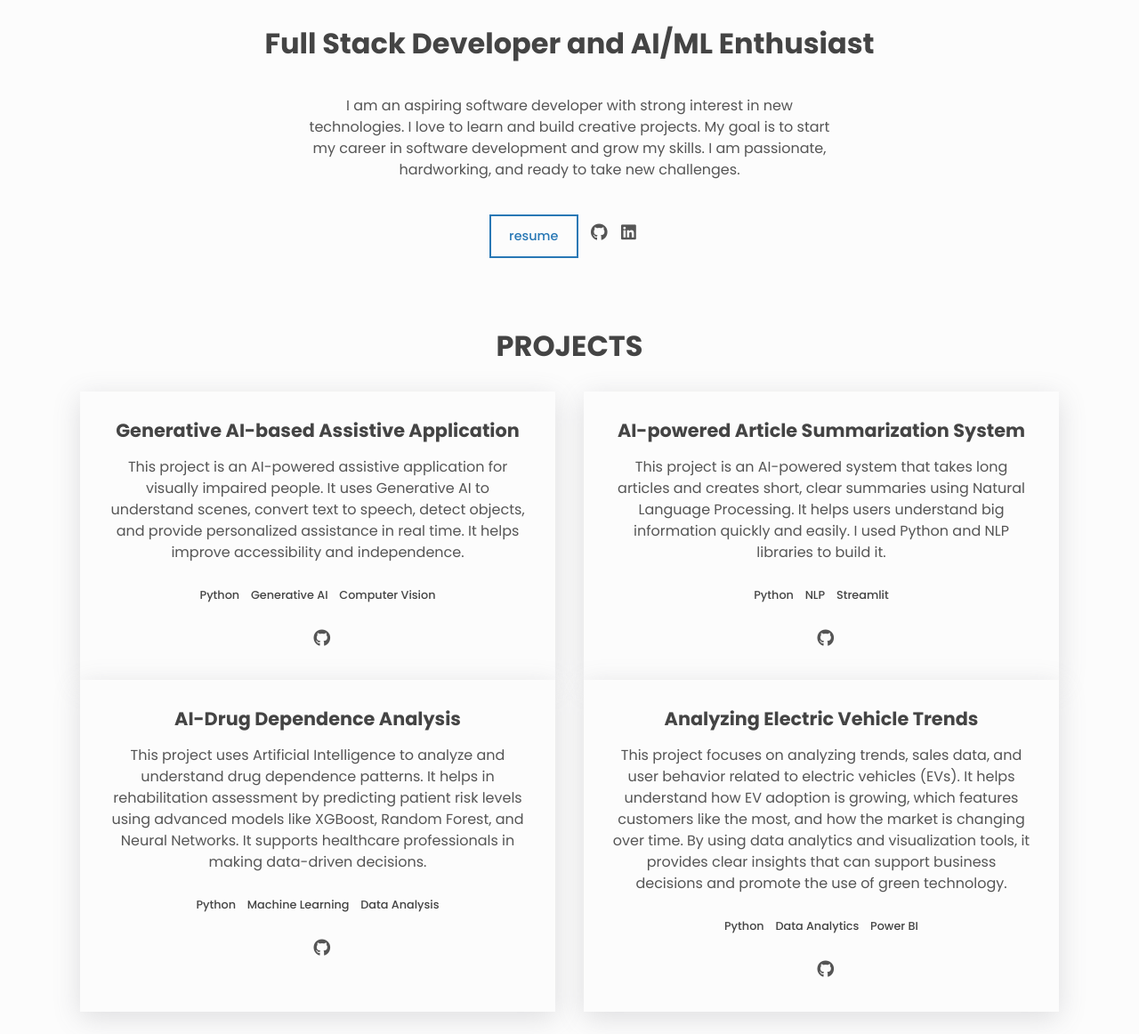
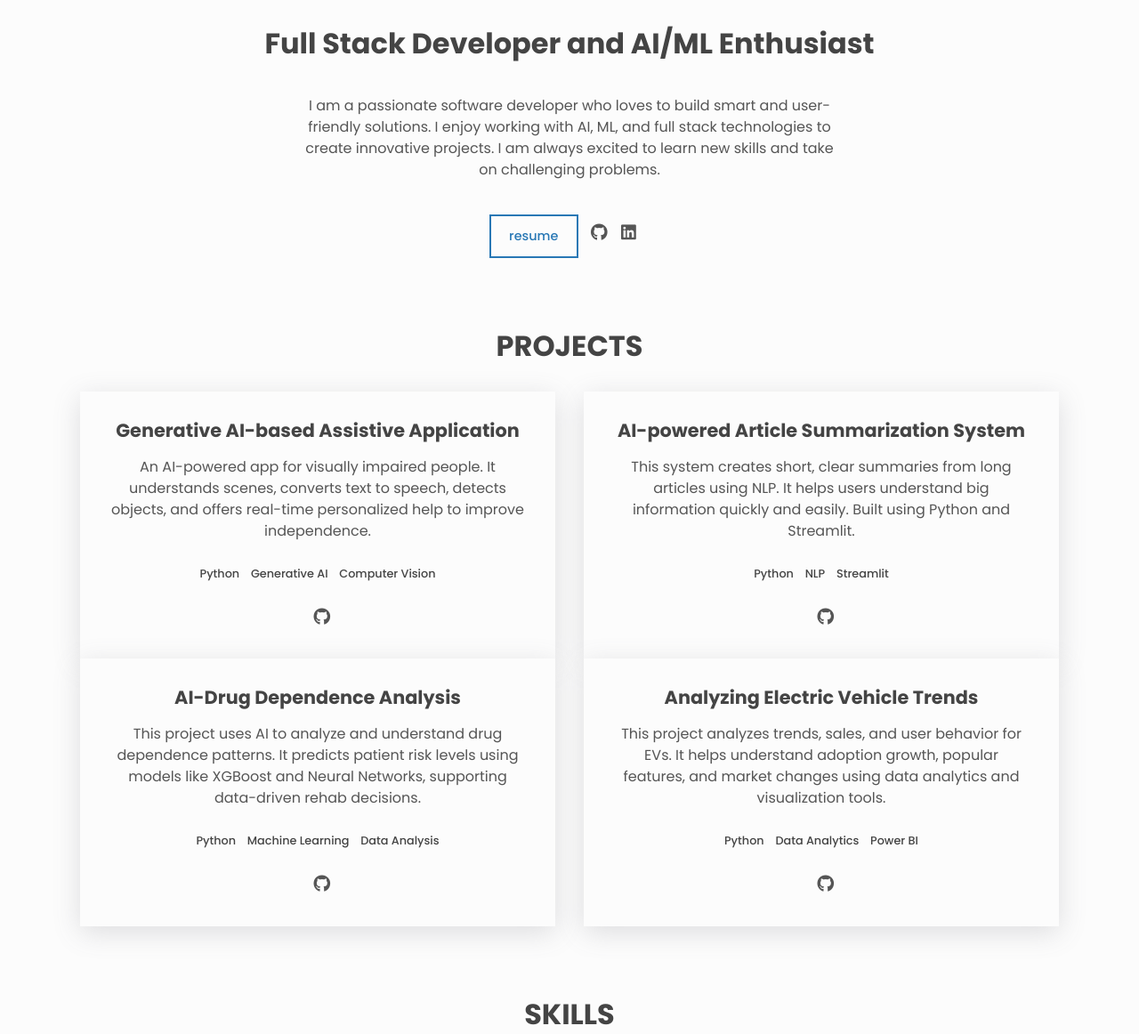
Before and after one commit to Ramcharank12/My-Portfolio-, a plain HTML site: page index.html in a window 1280 px wide. Shown: the part 261-1423 px from the top of the page at 89% size. Drawn offline with Linux system fonts and the light colour scheme.

```diff
--- a/index.html
+++ b/index.html
@@ -58,7 +58,9 @@
         <h1>Hi, I'm <span class="about__name">Ram Charan Kondeti.</span></h1>
         <h2 class="about__role">Full Stack Developer and AI/ML Enthusiast</h2>
         <p class="about__desc" style="text-align: center;">
-          I am an aspiring software developer with strong interest in new technologies. I love to learn and build creative projects. My goal is to start my career in software development and grow my skills. I am passionate, hardworking, and ready to take new challenges.
+          I am a passionate software developer who loves to build smart and user-friendly solutions.
+          I enjoy working with AI, ML, and full stack technologies to create innovative projects.
+          I am always excited to learn new skills and take on challenging problems.
         </p>
 
         <div class="about__contact center">
@@ -93,7 +95,7 @@
           <div class="project">
             <h4>Generative AI-based Assistive Application</h4>
             <p class="project__description">
-        This project is an AI-powered assistive application for visually impaired people. It uses Generative AI to understand scenes, convert text to speech, detect objects, and provide personalized assistance in real time. It helps improve accessibility and independence.
+              An AI-powered app for visually impaired people. It understands scenes, converts text to speech, detects objects, and offers real-time personalized help to improve independence.
             </p>
             <ul class="project__stack">
               <li class="project__stack-item">Python</li>
@@ -112,7 +114,7 @@
           <div class="project">
             <h4>AI-powered Article Summarization System</h4>
             <p class="project__description">
-        This project is an AI-powered system that takes long articles and creates short, clear summaries using Natural Language Processing. It helps users understand big information quickly and easily. I used Python and NLP libraries to build it.
+              This system creates short, clear summaries from long articles using NLP. It helps users understand big information quickly and easily. Built using Python and Streamlit.
             </p>
             <ul class="project__stack">
               <li class="project__stack-item">Python</li>
@@ -134,7 +136,7 @@
           <div class="project">
             <h4>AI-Drug Dependence Analysis</h4>
             <p class="project__description">
-        This project uses Artificial Intelligence to analyze and understand drug dependence patterns. It helps in rehabilitation assessment by predicting patient risk levels using advanced models like XGBoost, Random Forest, and Neural Networks. It supports healthcare professionals in making data-driven decisions.
+              This project uses AI to analyze and understand drug dependence patterns. It predicts patient risk levels using models like XGBoost and Neural Networks, supporting data-driven rehab decisions.
             </p>
             <ul class="project__stack">
               <li class="project__stack-item">Python</li>
@@ -153,7 +155,7 @@
           <div class="project">
             <h4>Analyzing Electric Vehicle Trends</h4>
             <p class="project__description">
-        This project focuses on analyzing trends, sales data, and user behavior related to electric vehicles (EVs). It helps understand how EV adoption is growing, which features customers like the most, and how the market is changing over time. By using data analytics and visualization tools, it provides clear insights that can support business decisions and promote the use of green technology.
+              This project analyzes trends, sales, and user behavior for EVs. It helps understand adoption growth, popular features, and market changes using data analytics and visualization tools.
             </p>
             <ul class="project__stack">
               <li class="project__stack-item">Python</li>
@@ -170,6 +172,7 @@
           </div>
         </div>
       </section>
+
       <!-- Skills -->
       <section class="section skills" id="skills">
         <h2 class="section__title">Skills</h2>
```
Lines whose indentation alone changed are shown as unchanged.
